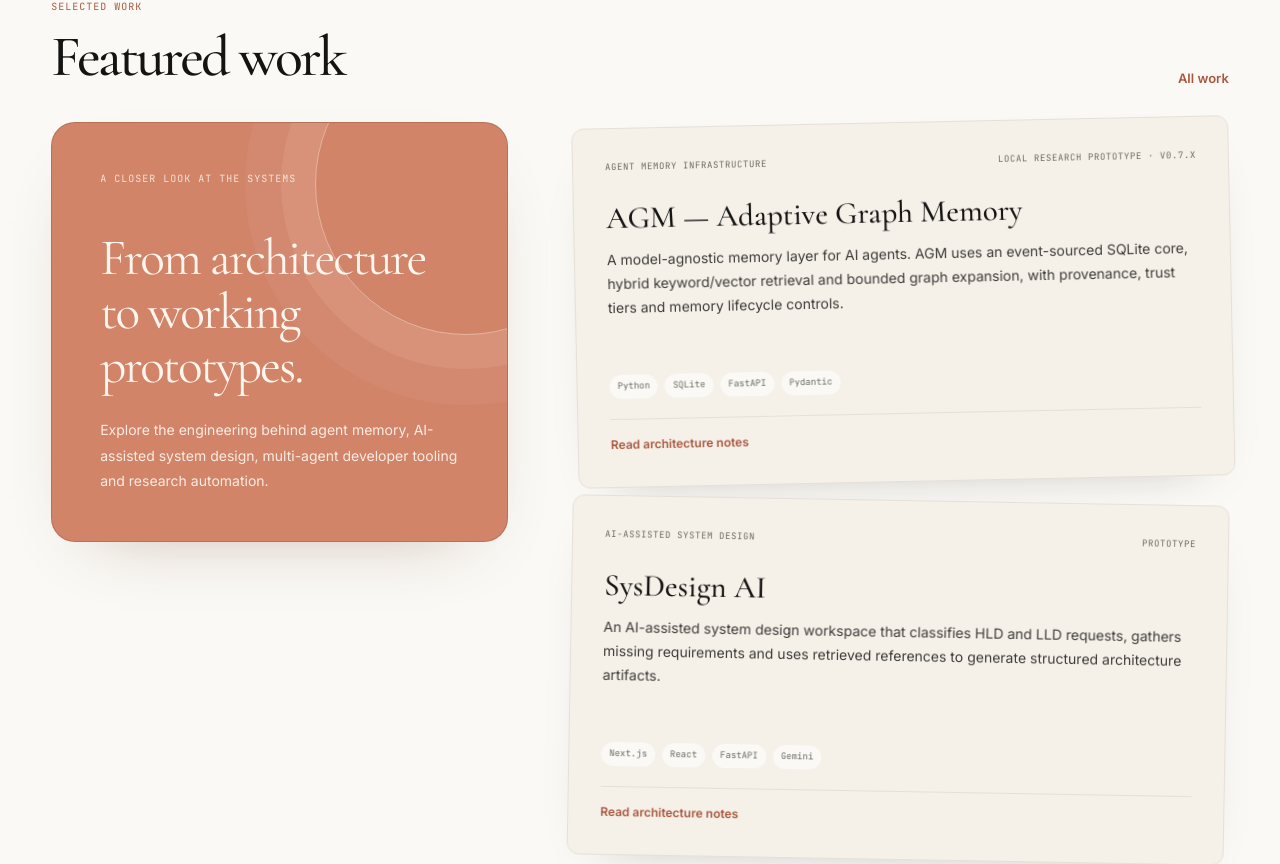
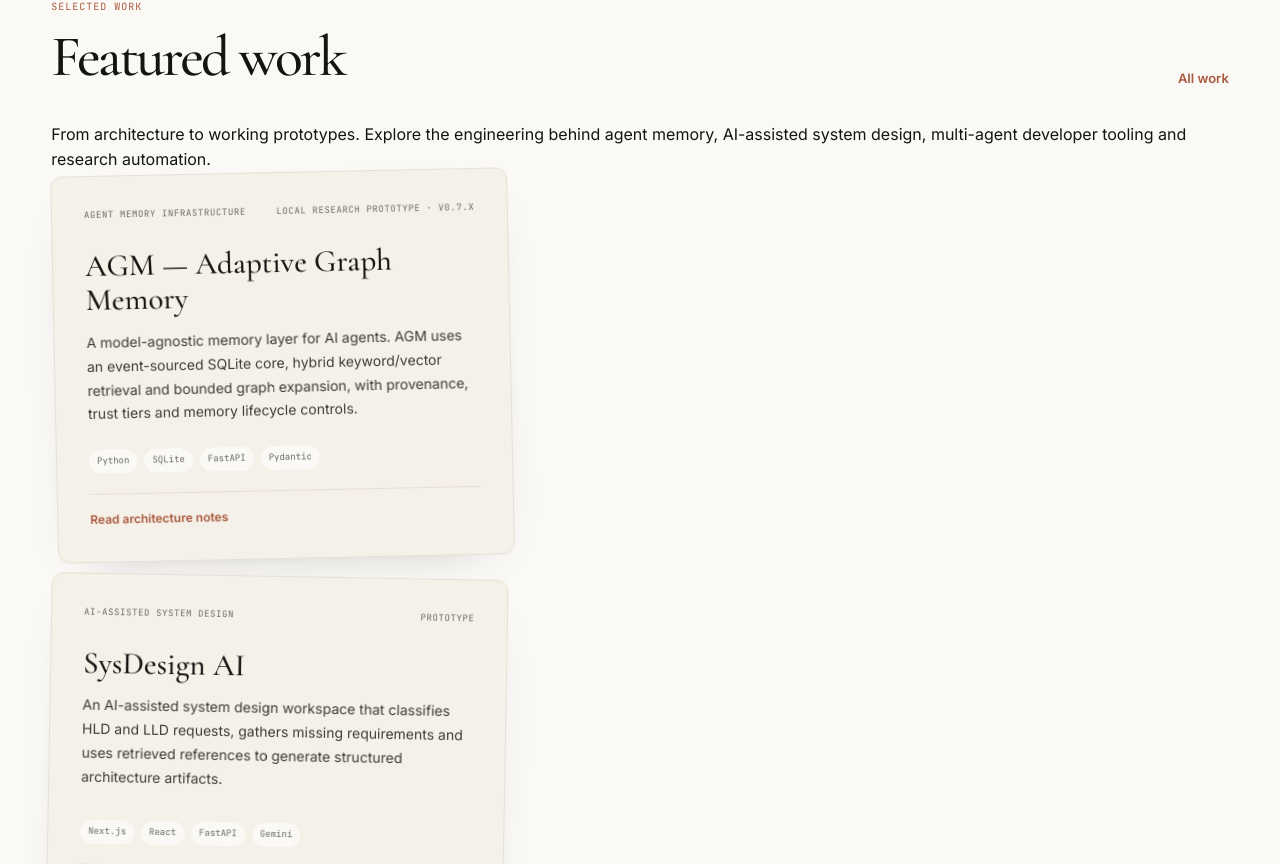
Before and after one commit to yash936936/Personal-Portfolio, a React (Vite) app in the folder portfolio/: page / in a window 1280 px wide. Shown: the part 1000-1864 px from the top of the page. Built offline with nearby package versions, Linux system fonts and the light colour scheme; no server answers.

Commit message:
Move featured work description above centered cards

```diff
--- a/portfolio/src/components/sections/HomeSections.tsx
+++ b/portfolio/src/components/sections/HomeSections.tsx
@@ -1,4 +1,4 @@
-import { useEffect, useRef } from "react";
+import { useEffect } from "react";
 import type { CSSProperties } from "react";
 import { Link } from "react-router-dom";
 import { gsap } from "gsap";
@@ -14,18 +14,9 @@ const RESEARCH_THREADS = [
 ];
 
 export function FeaturedProjects() {
-  const heroRef = useRef<HTMLDivElement>(null);
   const featuredProjects = FEATURED
     .map((slug) => projects.find((item) => item.slug === slug))
     .filter((item): item is (typeof projects)[number] => Boolean(item));
-
-  useEffect(() => {
-    const hero = heroRef.current;
-    if (!hero || window.matchMedia("(prefers-reduced-motion: reduce)").matches) return;
-    gsap.fromTo(hero, { y: 28, rotate: -2, opacity: 0.7 }, {
-      y: 0, rotate: 0, opacity: 1, duration: 1.15, ease: "elastic.out(1, 0.72)", delay: 0.12,
-    });
-  }, []);
 
   useEffect(() => {
     if (window.matchMedia("(prefers-reduced-motion: reduce)").matches) return;
@@ -60,13 +51,11 @@ export function FeaturedProjects() {
           <div><span className="home-section__eyebrow">Selected work</span><h2>Featured work</h2></div>
           <Link to="/work" className="home-section__text-link">All work</Link>
         </div>
+        <p className="home-featured__intro">
+          From architecture to working prototypes. Explore the engineering behind agent memory,
+          AI-assisted system design, multi-agent developer tooling and research automation.
+        </p>
         <div className="home-featured__layout">
-          <div className="home-featured__hero" ref={heroRef}>
-            <span className="home-featured__hero-kicker">A closer look at the systems</span>
-            <h3>From architecture to working prototypes.</h3>
-            <p>Explore the engineering behind agent memory, AI-assisted system design, multi-agent developer tooling and research automation.</p>
-
-          </div>
           <div className="home-featured__stack" aria-label="Featured work case studies">
             {featuredProjects.map((item, index) => (
               <article className="home-project-card" key={item.slug} data-stack-index={index} style={{ "--stack-index": index, "--stack-rotation": index % 2 === 0 ? "-1.2deg" : "1deg" } as CSSProperties}>
```
